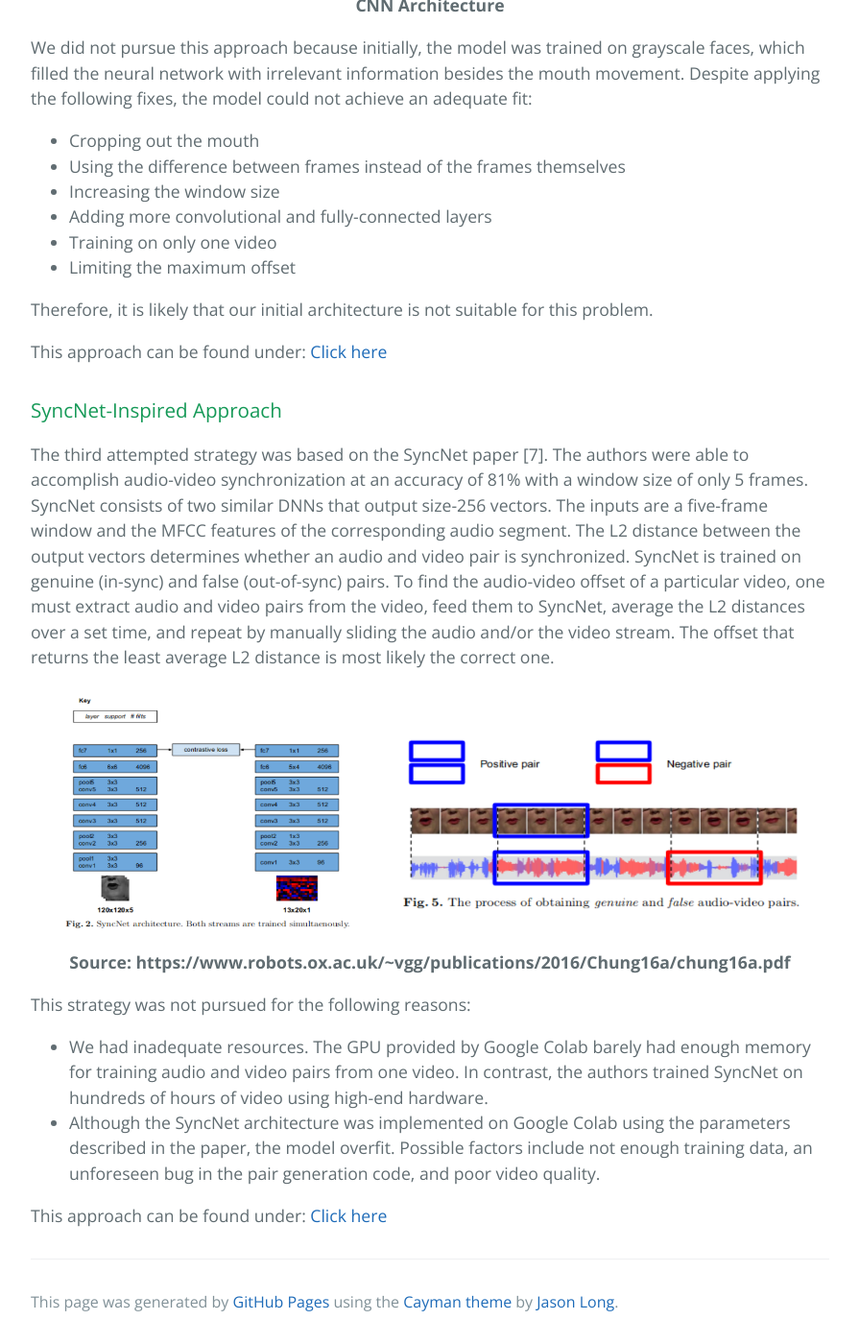
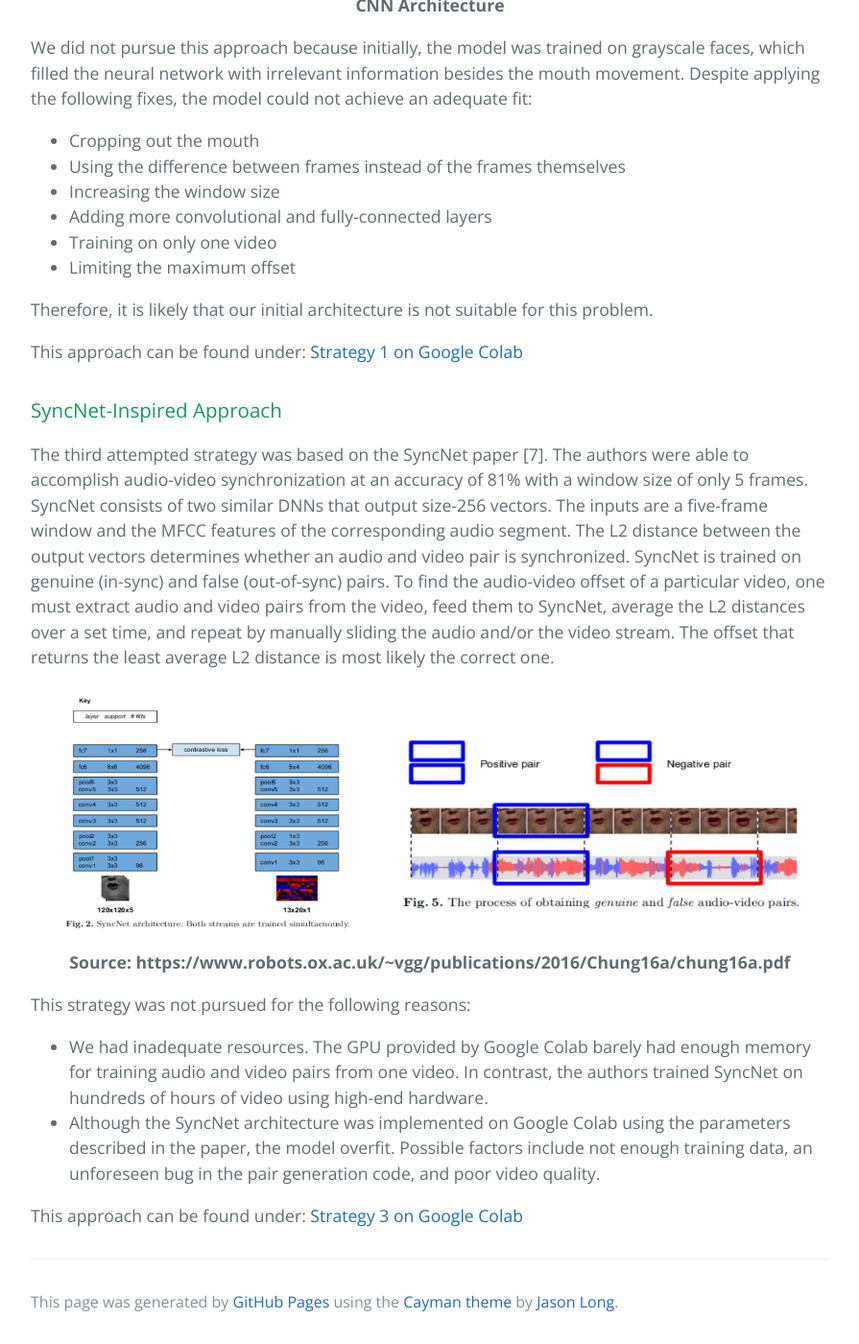
Before and after one commit to binhanle/eem202a-project, a Jekyll site: the page built from method_explore.md, in a window 1280 px wide and 1400 px high, scrolled down 1334 px. Shown: the whole window at 96% size, without its empty margins (192-1087 px from the left). Built offline with Jekyll 4.4.1, drawn with Linux system fonts in a browser that asks for light colours.

Commit message:
Rename links

```diff
--- a/method_explore.md
+++ b/method_explore.md
@@ -35,7 +35,7 @@ We did not pursue this approach because initially, the model was trained on gray
 Therefore, it is likely that our initial architecture is not suitable for this problem.
 
 This approach can be found under:
-[Click here](https://colab.research.google.com/drive/1GZrofHEIjAzbcZOEZwBZcq4q4iUGIX6w)
+[Strategy 1 on Google Colab](https://colab.research.google.com/drive/1GZrofHEIjAzbcZOEZwBZcq4q4iUGIX6w)
 
 
 ### SyncNet-Inspired Approach
@@ -54,4 +54,4 @@ This strategy was not pursued for the following reasons:
 - Although the SyncNet architecture was implemented on Google Colab using the parameters described in the paper, the model overfit. Possible factors include not enough training data, an unforeseen bug in the pair generation code, and poor video quality.
 
 This approach can be found under:
-[Click here](https://colab.research.google.com/drive/1bieVV__AR7KXmUHegM60qr_z2aPoyEgV)
+[Strategy 3 on Google Colab](https://colab.research.google.com/drive/1bieVV__AR7KXmUHegM60qr_z2aPoyEgV)
```
